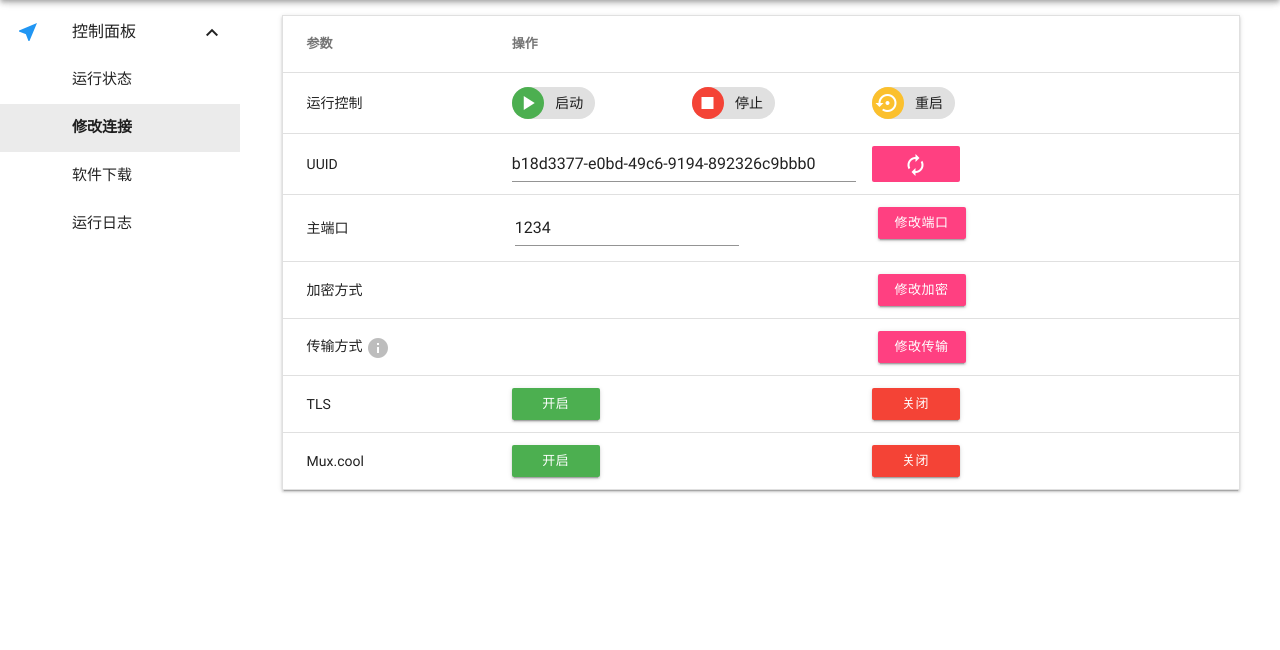
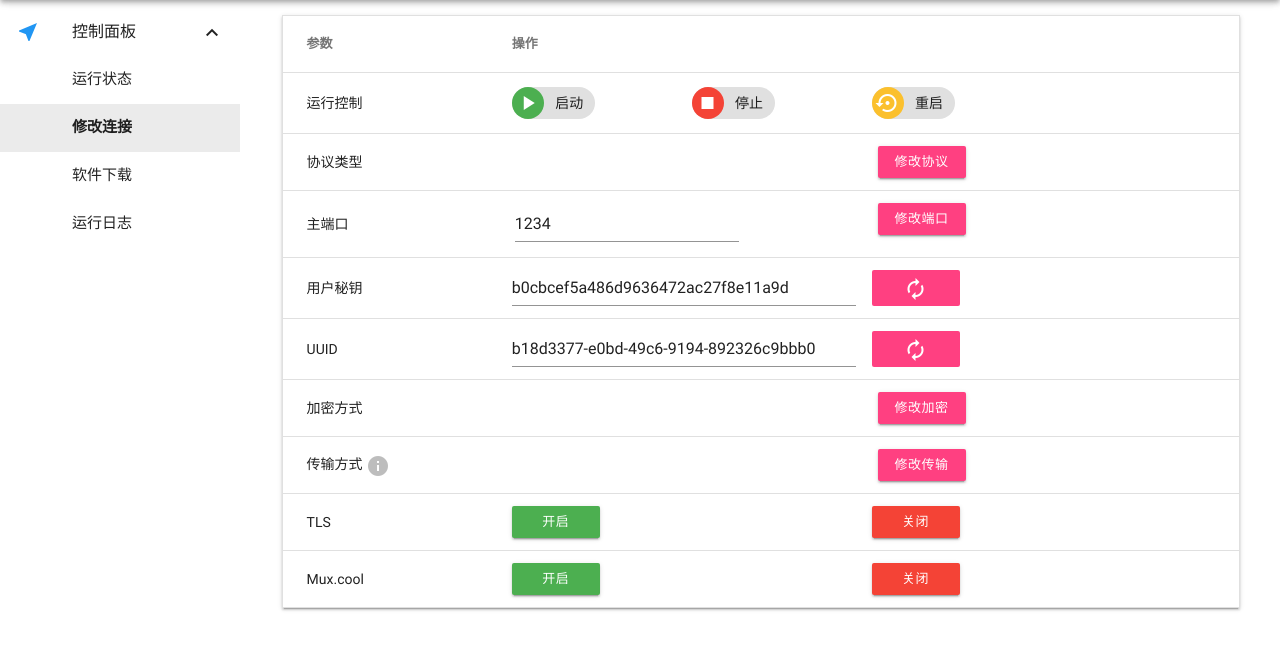
Before and after one commit to FunctionClub/V2ray.Fun, a Flask app: page /config.html in a window 1280 px wide. Shown: the part 64-714 px from the top of the page. Run offline with Flask 2, Linux system fonts and the light colour scheme; data that the repository does not hold is empty; parts of the project's set-up code (start-up, migrations or seed data) failed here and were passed over.

Commit message:
MTProto支持

```diff
--- a/Config_Generator.py
+++ b/Config_Generator.py
@@ -135,15 +135,17 @@ def gen_server():
         server['inbound']['settings']['clients'][0]['security'] = data['encrypt']
 
     elif data['protocol'] == "mtproto":
+        """ MTProto don't needs client config, just use Telegram"""
         server['inbound']['port'] = int(data['port'])
         server['inbound']['protocol'] = "mtproto"
         server['inbound']['settings'] = dict()
         server['inbound']['settings']['users'] = list()
-        server['inbound']['settings']['users'].append({'secret:' data['secret']})
+        server['inbound']['settings']['users'].append({'secret': data['secret']})
         server['inbound']['tag'] = "tg-in"
 
         server['outbound']['protocol'] = "mtproto"
         server['outbound']['tag'] = "tg-out"
+
 
         server['routing']['settings']['rules'].append({
             "type": "field",
@@ -324,10 +326,10 @@ def gen_client():
     else:
         client['outbound']['settings']['vnext'][0]['address'] = data['domain']
 
-
     client['outbound']['settings']['vnext'][0]['port'] = int(data['port'])
     client['outbound']['settings']['vnext'][0]['users'][0]['id'] = data['uuid']
     client['outbound']['settings']['vnext'][0]['users'][0]['security'] = data['encrypt']
+
 
     if data['trans'] == "websocket":
         client['outbound']['streamSettings']['network'] = "ws"
--- a/app.py
+++ b/app.py
@@ -59,6 +59,23 @@ def restart_service():
     cmd = "service v2ray restart"
     commands.getoutput(cmd)
     change_config("status", "on")
+    return "OK"
+
+@app.route('/set_protocol', methods=['GET', 'POST'])
+def set_protocol():
+    items = request.args.to_dict()
+    if items['protocol'] == "1" :
+        change_config('protocol', 'vmess')
+    elif items['protocol'] == "2":
+        change_config('protocol', 'mtproto')
+    gen_server()
+    gen_client()
+    return "OK"
+
+@app.route('/set_secret', methods=['GET', 'POST'])
+def set_secret():
+    items = request.args.to_dict()
+    change_config('secret', items['secret'])
     return "OK"
 
 
--- a/templates/config.html
+++ b/templates/config.html
@@ -95,20 +95,21 @@
                             </td>
                         </tr>
                         <tr>
-                            <td>UUID</td>
+                            <td>协议类型</td>
                             <td>
                                 <div class="mdui-row">
-                                    <div class="mdui-col-md-6">
-                                        <input id="uuid" class="mdui-textfield-input" type="text" readonly="readonly" value="b18d3377-e0bd-49c6-9194-892326c9bbb0" maxlength="10px"/>
+                                    <div class="mdui-col-md-4" style="margin: 3px">
+                                        <form id="protocol_form" action="##">
+                                        </form>
                                     </div>
-                                    <div class="mdui-col-md-1" onclick="change_uuid()">
-                                        <button class="mdui-btn mdui-color-theme-accent mdui-ripple" >
-                                            <i class="mdui-icon material-icons">autorenew</i>
-                                        </button>
+                                    <div class="mdui-col-md-2"></div>
+                                    <div class="mdui-col-md-1">
+                                        <button onclick="change_protocol()" class="mdui-btn mdui-btn-raised mdui-btn-dense mdui-color-theme-accent mdui-ripple" >修改协议</button>
                                     </div>
                                 </div>
                             </td>
                         </tr>
+
                         <tr>
                             <td>主端口</td>
                             <td>
@@ -126,8 +127,37 @@
 
                             </td>
                         </tr>
-
-                        <tr>
+                        <tr class="mtproto-config">
+                            <td>用户秘钥</td>
+                            <td>
+                                <div class="mdui-row">
+                                    <div class="mdui-col-md-6">
+                                        <input id="secret" class="mdui-textfield-input" type="text" readonly="readonly" value="b0cbcef5a486d9636472ac27f8e11a9d"/>
+                                    </div>
+                                    <div class="mdui-col-md-1" onclick="change_secret()">
+                                        <button class="mdui-btn mdui-color-theme-accent mdui-ripple" >
+                                        <i class="mdui-icon material-icons">autorenew</i>
+                                    </button>
+                                    </div>
+                                </div>
+                            </td>
+                        </tr>
+                        <tr class="vmess-config">
+                            <td>UUID</td>
+                            <td>
+                                <div class="mdui-row">
+                                    <div class="mdui-col-md-6">
+                                        <input id="uuid" class="mdui-textfield-input" type="text" readonly="readonly" value="b18d3377-e0bd-49c6-9194-892326c9bbb0" />
+                                    </div>
+                                    <div class="mdui-col-md-1" onclick="change_uuid()">
+                                        <button class="mdui-btn mdui-color-theme-accent mdui-ripple" >
+                                            <i class="mdui-icon material-icons">autorenew</i>
+                                        </button>
+                                    </div>
+                                </div>
+                            </td>
+                        </tr>
+                        <tr class="vmess-config">
                             <td>加密方式</td>
                             <td>
                                 <div class="mdui-row">
@@ -275,7 +305,6 @@
                                 </div>
                             </td>
                         </tr>
-
                         </tbody>
                     </table>
                 </div>
@@ -292,6 +321,12 @@
 
         document.getElementById('uuid').setAttribute('value',data["uuid"]);
         document.getElementById('port').setAttribute('value',data["port"]);
+        var protocol_form = '<select name="protocol" class="mdui-select" mdui-select>\n' +
+            '<option id="vmess" value="1"> VMess</option>\n' +
+            '<option id="mtproto" value="2"> MTProto </option>\n' +
+            '</select>'
+        $("#protocol_form").append(protocol_form);
+        document.getElementById(data['protocol']).setAttribute('selected','selected');
 
         var encrypt_hrml ='<select name="encrypt" class="mdui-select" mdui-select>\n' +
             '<option id="auto" value="1"> auto (自动选择)</option>\n' +
@@ -347,6 +382,27 @@
             }
         }
         return true;
+    }
+    function change_protocol() {
+        let protocol = $('#protocol_form').serialize()
+        if (protocol.indexOf("1") !== -1) {
+            $('.vmess-config').removeAttr("style");
+            $('.mtproto-config').css("display", "none");
+        } else if (protocol.indexOf("2") !== -1) {
+            $('.vmess-config').css("display", "none");
+            $('.mtproto-config').removeAttr("style");
+        }
+        $.get("/set_protocol",$('#protocol_form').serialize());
+        message("协议类型已修改,请配置完整后重启服务")
+    }
+
+    function change_secret(){
+        let new_secret = randHex();
+        $.get("/set_secret", {
+            "secret": new_secret
+        });
+        message("已生成新用户秘钥")
+        $("#secret").attr("value", new_secret);
     }
 
     function change_uuid() {
@@ -505,6 +561,16 @@
         var uuid = s.join("");
         return uuid;
     }
+    function randHex() {
+        // openssl rand -hex 16
+        var s = [];
+        var hexDigits = "0123456789abcdef";
+        for (var i = 0; i < 32; i++) {
+            s[i] = hexDigits.substr(Math.floor(Math.random() * 0x10), 1);
+        }
+        var randHex = s.join("");
+        return randHex;
+    }
 
 
 
```
Also changed, not shown: 1 other file.
